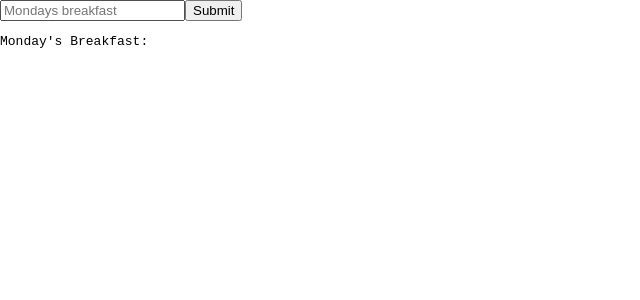
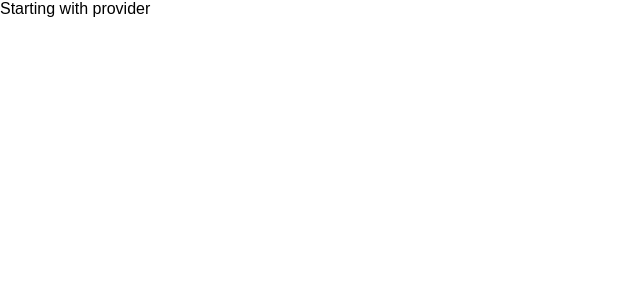
Before and after one commit to uberman4740/recipe-meal, a React (Create React App) app: page / in a window 1280 px wide. Shown: the top 300 px of the page, without its empty margins (0-640 px from the left). Built offline with nearby package versions, Linux system fonts and the light colour scheme.

Commit message:
Started Provider

```diff
--- a/src/components/App.js
+++ b/src/components/App.js
@@ -4,41 +4,14 @@ import "../App.css";
 import { addRecipe } from "../actions/index";
 
 class App extends Component {
-  state = {
-    calendar: null
-  };
-  componentDidMount() {
-    const { store } = this.props;
-    store.subscribe(() => {
-      this.setState(() => ({ calendar: store.getState() }));
-    });
-  }
-  submitFood = () => {
-    this.props.store.dispatch(
-      addRecipe({
-        day: 'monday',
-        meal: 'breakfast',
-        recipe: {
-          label: this.input.value
-        }
-      })
-    );
-    this.input.value = "";
-  };
+
   render() {
     return (
-      <div>
-        <input
-          type="text"
-          ref={(input) => this.input = input}
-          placeholder="Mondays breakfast"
-        />
-        <button onClick={this.submitFood}>Submit</button>
-        <pre>
-          Monday's Breakfast: {this.state.calendar && this.state.calendar.monday.breakfast}
-        </pre>
-      </div>
-    );
+        <div>
+            Starting with provider
+        </div>
+    )
+
   }
 }
 
--- a/src/index.js
+++ b/src/index.js
@@ -5,6 +5,7 @@ import App from "./components/App";
 import registerServiceWorker from "./registerServiceWorker";
 import { createStore } from "redux";
 import reducer from "./reducers";
+import { Provider } from "react-redux";
 const store = createStore(
   reducer,
   window.__REDUX_DEVTOOLS_EXTENSION__ && window.__REDUX_DEVTOOLS_EXTENSION__()
@@ -12,5 +13,11 @@ const store = createStore(
 
 // console.log(store);
 
-ReactDOM.render(<App store={store} />, document.getElementById("root"));
+ReactDOM.render(
+  <Provider store={store}>
+    <App />
+  </Provider>,
+
+  document.getElementById("root")
+);
 registerServiceWorker();
```
